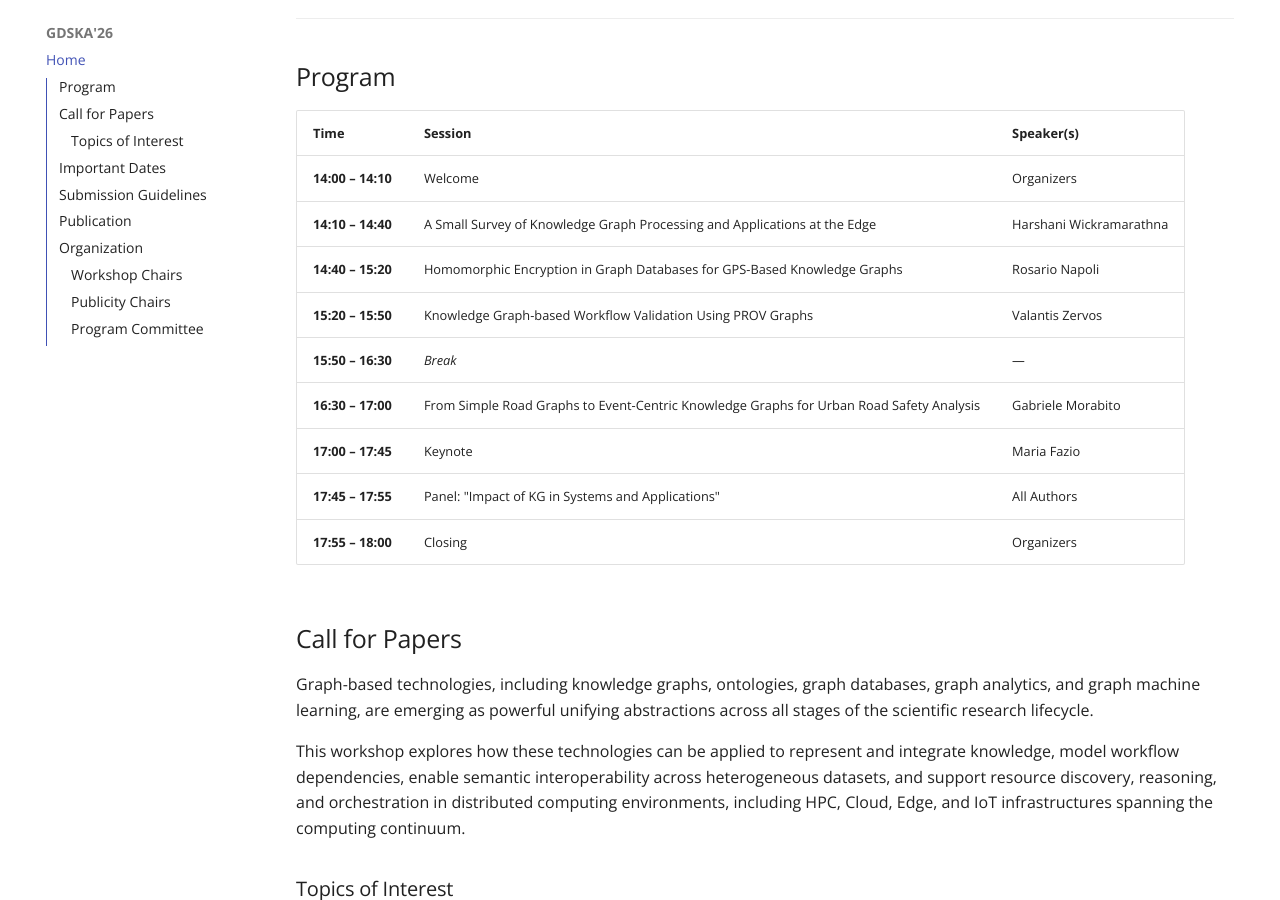
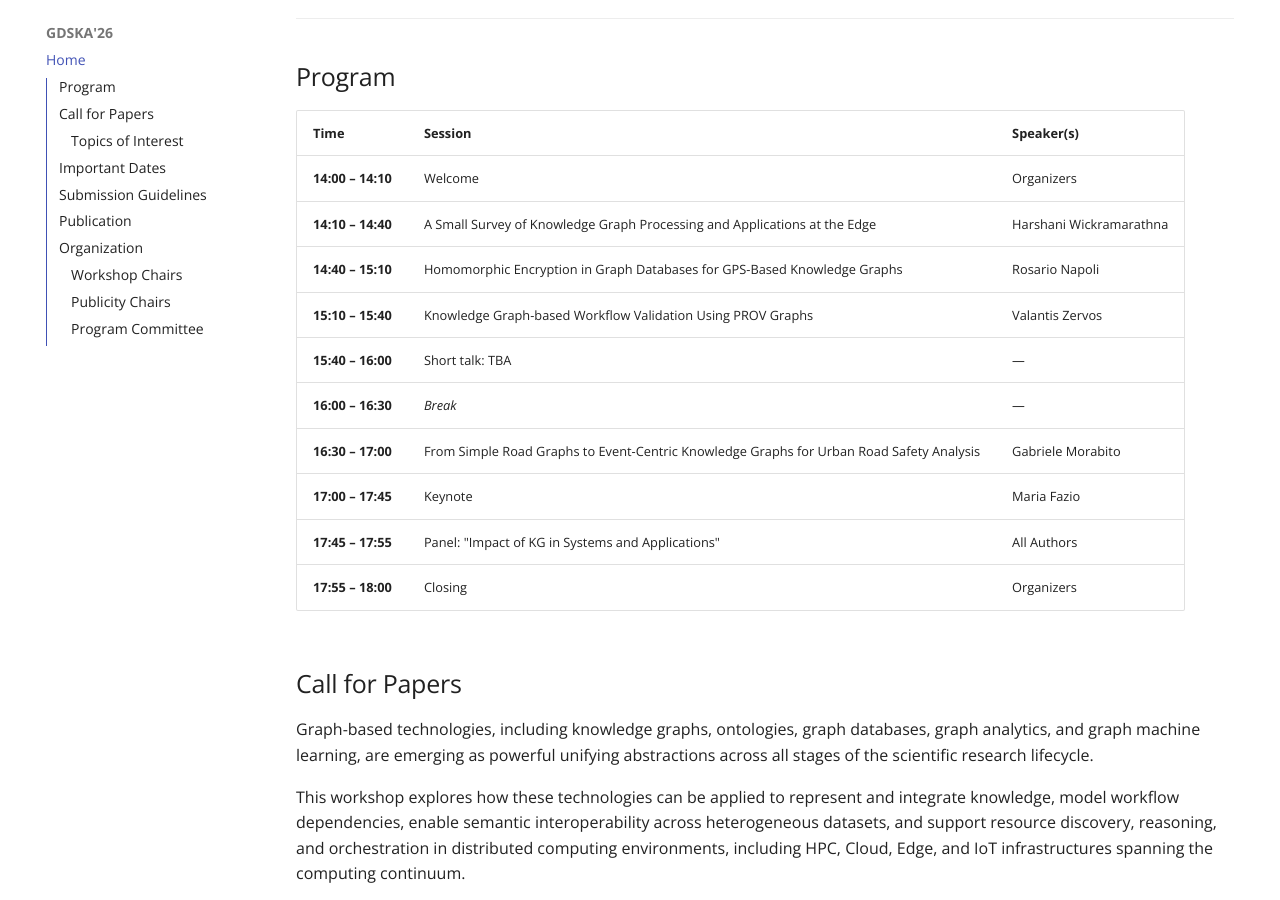
Before and after one commit to GDSKA/gdska.github.io, an MkDocs documentation site: the page built from docs/index.md, in a window 1280 px wide and 900 px high, scrolled down 608 px. Built offline with MkDocs 1.6.1 and Material for MkDocs 9.7.7, drawn with Linux system fonts in a browser that asks for light colours.

Commit message:
fix: adjust program schedule timings for clarity

```diff
--- a/docs/index.md
+++ b/docs/index.md
@@ -10,9 +10,10 @@
 | --- | --- | --- |
 | **14:00 – 14:10** | Welcome | Organizers |
 | **14:10 – 14:40** | A Small Survey of Knowledge Graph Processing and Applications at the Edge | Harshani Wickramarathna |
-| **14:40 – 15:20** | Homomorphic Encryption in Graph Databases for GPS-Based Knowledge Graphs | Rosario Napoli |
-| **15:20 – 15:50** | Knowledge Graph-based Workflow Validation Using PROV Graphs | Valantis Zervos |
-| **15:50 – 16:30** | *Break* | — |
+| **14:40 – 15:10** | Homomorphic Encryption in Graph Databases for GPS-Based Knowledge Graphs | Rosario Napoli |
+| **15:10 – 15:40** | Knowledge Graph-based Workflow Validation Using PROV Graphs | Valantis Zervos |
+| **15:40 – 16:00** | Short talk: TBA | — |
+| **16:00 – 16:30** | *Break* | — |
 | **16:30 – 17:00** | From Simple Road Graphs to Event-Centric Knowledge Graphs for Urban Road Safety Analysis | Gabriele Morabito |
 | **17:00 – 17:45** | Keynote | Maria Fazio |
 | **17:45 – 17:55** | Panel: "Impact of KG in Systems and Applications" | All Authors |
```
